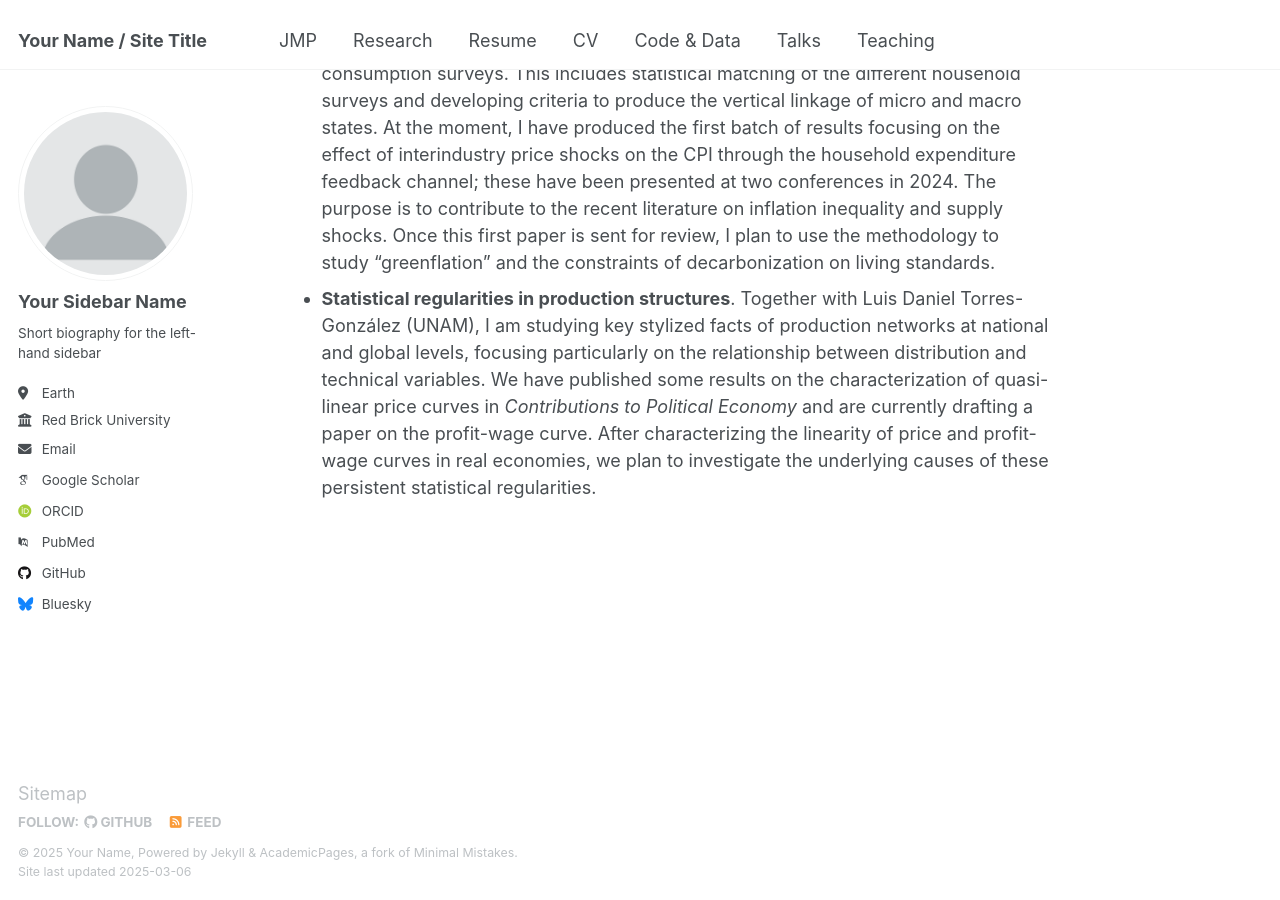
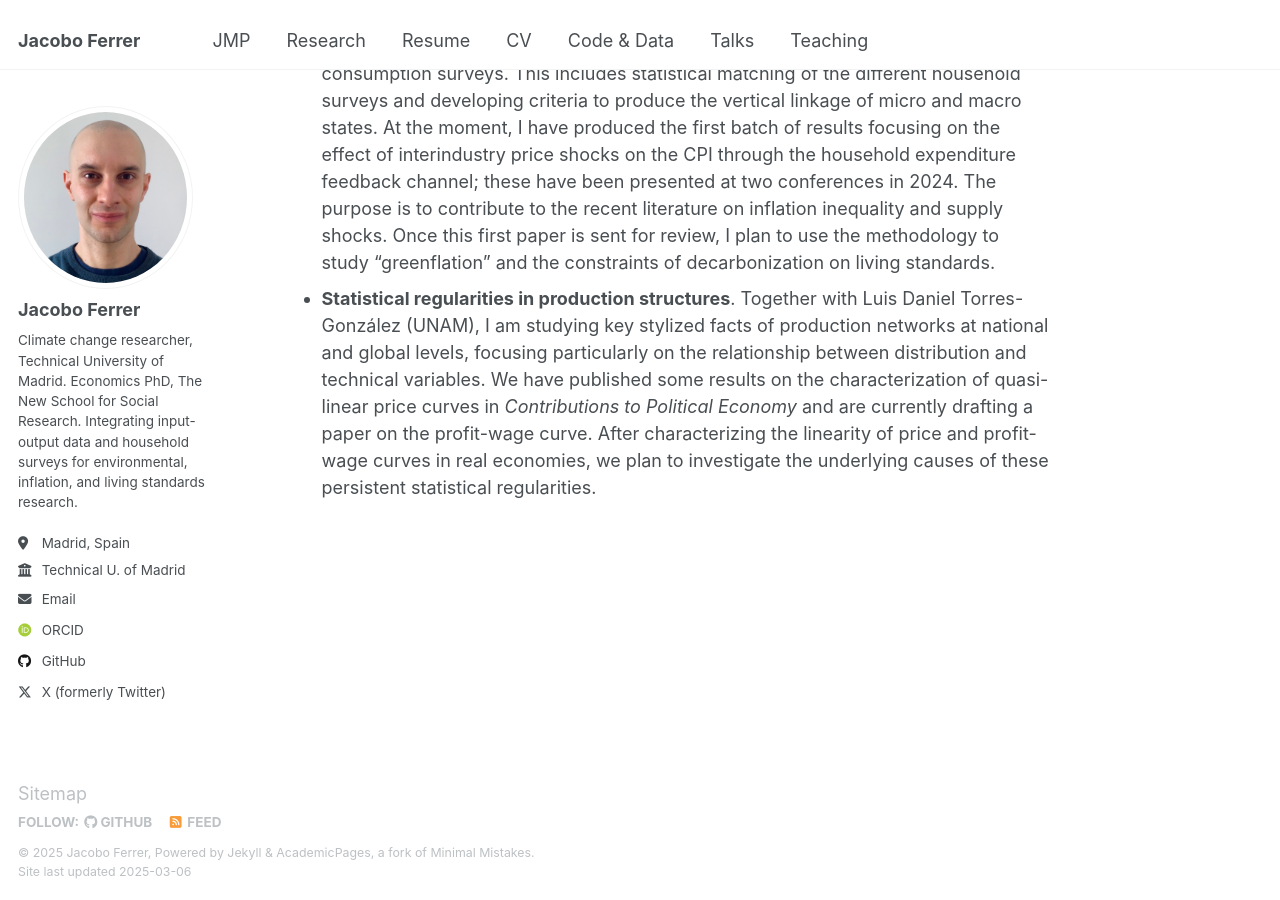
Before and after one commit to jacobo-ferrer/jacobo-ferrer.github.io, a Jekyll site: the page built from _pages/about.md, in a window 1280 px wide and 900 px high, scrolled down 1139 px. Built offline with Jekyll 4.4.1, drawn with Linux system fonts in a browser that asks for light colours; some web fonts are replaced.

Commit message:
Update _config.yml

```diff
--- a/_config.yml
+++ b/_config.yml
@@ -8,36 +8,35 @@
 
 # Basic Site Settings
 locale                   : "en-US"
-site_theme               : "default"
-title                    : "Your Name / Site Title"
+title                    : "Jacobo Ferrer"
 title_separator          : "-"
-name                     : &name "Your Name"
-description              : &description "personal description"
-url                      : https://academicpages.github.io # the base hostname & protocol for your site e.g. "https://[your GitHub username].github.io"
+name                     : &name "Jacobo Ferrer"
+description              : &description "I am an economics Ph.D and researcher focusing on distributional and environmental input-output models"
+url                      : https://jferrherz.github.io # the base hostname & protocol for your site e.g. "https://mmistakes.github.io"
 baseurl                  : "" # the subpath of your site, e.g. "/blog"
-repository               : "academicpages/academicpages.github.io"
+repository               : "https://jferrherz.github.io"
 
 # Site Author - The following control what appear as part of the author content on the side bar.
 #               If a field is blank the icon and link will not appear, otherwise it will be shown.
 #               Additional customization can be done by editing /_includes/author-profile.html
 author:
   # Biographic information
-  avatar           : "profile.png"
-  name             : "Your Sidebar Name"
+  avatar           : "profile-photo.jpeg"
+  name             : "Jacobo Ferrer"
   pronouns         : # example: "she/her"
-  bio              : "Short biography for the left-hand sidebar"
-  location         : "Earth"
-  employer         : "Red Brick University"
+  bio              : "Climate change researcher, Technical University of Madrid. Economics PhD, The New School for Social Research. Integrating input-output data and household surveys for environmental, inflation, and living standards research."
+  location         : "Madrid, Spain"
+  employer         : "Technical U. of Madrid"
   uri              : # URL
-  email            : "none@example.org"
+  email            : "jferrherz@gmail.com"
 
   # Academic websites
   arxiv            : # URL - Update with the correct link to your profile
-  googlescholar    : "https://scholar.google.com/citations?user=PS_CX0AAAAAJ"
+  googlescholar    : #"https://scholar.google.com/citations?user=PS_CX0AAAAAJ"
   impactstory      : # URL
-  orcid            : "http://orcid.org/yourorcidurl"
+  orcid            : "https://orcid.org/0000-0002-7873-6275"
   semantic         : # URL
-  pubmed           : "https://www.ncbi.nlm.nih.gov/pubmed/?term=john+snow"
+  pubmed           : #"https://www.ncbi.nlm.nih.gov/pubmed/?term=john+snow"
   researchgate     : # URL
   scopus           : # URL
 
@@ -45,12 +44,12 @@ author:
   bitbucket        : # Username - Update with your username on the site
   codepen          : # Username
   dribbble         : # Username
-  github           : "academicpages"
+  github           : https://github.com/jferrherz
   kaggle           : # Username
   stackoverflow    : # User number or user number and name (i.e., use "1" or "1/jeff-atwood")
 
   # Social media
-  bluesky          : "bsky.app" # Replace this with you Bluesky username
+  bluesky          : #"bsky.app" # Replace this with you Bluesky username
   facebook         : # Username
   flickr           : # Username
   foursquare       : # Username
@@ -67,7 +66,7 @@ author:
   steam            : # Username
   telegram         : # URL
   tumblr           : # Username
-  twitter          : # Username for X / Twitter
+  twitter          : jferrherz
   vine             : # Username
   weibo            : # Username
   wikipedia        : # Username
@@ -81,6 +80,8 @@ publication_category:
     title: 'Books'
   manuscripts:
     title: 'Journal Articles'
+  working_papers:
+    title: 'Working Papers'
   conferences:
     title: 'Conference Papers'
 
@@ -90,7 +91,7 @@ breadcrumbs              : false # true, false (default)
 words_per_minute         : 160
 future                   : true
 read_more                : "disabled" # if enabled, adds "Read more" links to excerpts
-talkmap_link             : false      #change to true to add link to talkmap on talks page
+talkmap_link             : false #change to true to add link to talkmap on talks page
 comments:
   provider               : # false (default), "disqus", "discourse", "facebook", "google-plus", "staticman", "custom"
   disqus:
@@ -303,7 +304,6 @@ plugins:
   - jekyll-gist
   - jekyll-paginate
   - jekyll-sitemap
-  - jekyll-redirect-from
   - jemoji
 
 # Mimic GitHub Pages with --safe
@@ -312,7 +312,6 @@ whitelist:
   - jekyll-gist
   - jekyll-paginate
   - jekyll-sitemap
-  - jekyll-redirect-from
   - jemoji
 
 
```
